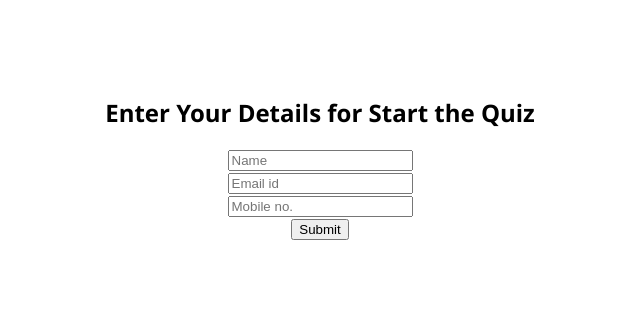
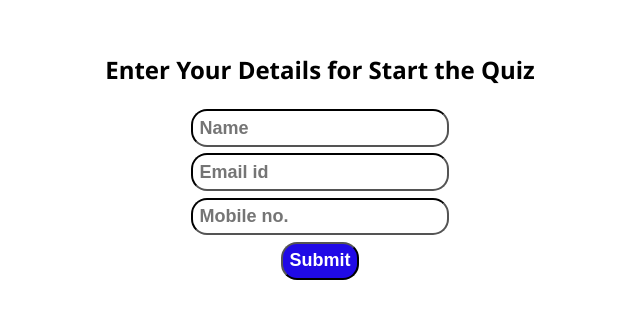
Before and after one commit to sumitk009/PNA, a plain HTML site: page index.html in a window 1280 px wide. Shown: the part 242-560 px from the top of the page, without its empty margins (320-960 px from the left). Drawn offline with Linux system fonts and the light colour scheme.

Commit message:
Update style.css

```diff
--- a/style.css
+++ b/style.css
@@ -6,6 +6,7 @@ body {
     justify-content: center;
     align-items: center;
     height: 100vh;
+
 }
 
 .quiz-container {
@@ -103,7 +104,7 @@ h1 {
     color: white;
 }
 
-#start-button {
+#start-quiz-button {
     background-color: rgb(0, 183, 0); /* Green */
     border: none;
     color: rgb(255, 255, 255);
@@ -120,7 +121,7 @@ h1 {
     box-shadow: 0px 0px 0px 1px black;
 }
 
-#start-button:hover {
+#start-quiz-button:hover {
     background-color: #76ff5b; /* Darker Green */
     color: rgb(1, 5, 26);
     font-weight: 800;
@@ -135,3 +136,22 @@ h3{
     border-radius: 2rem;
     padding: 1rem;
 }
+
+input{
+
+    padding: 0.4rem;
+    margin: 0.2rem;
+    font-size: large;
+    font-weight: 600;
+    border-color: black;
+    border-radius: 1rem;
+
+}
+#submit{
+    background-color: #200ae6;
+    color: white;
+    font-size: large;
+    font-weight: bolder;
+    border-color: black;
+    cursor: pointer;
+}
```
